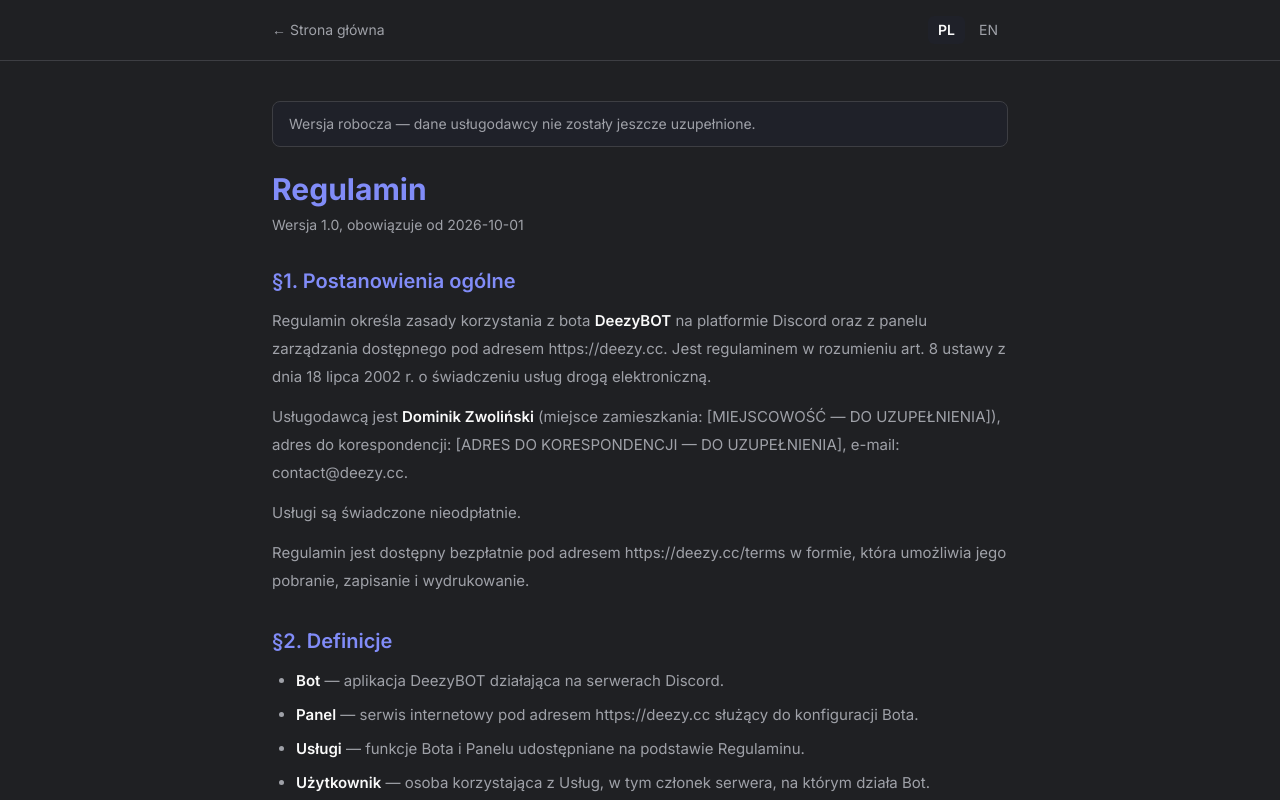
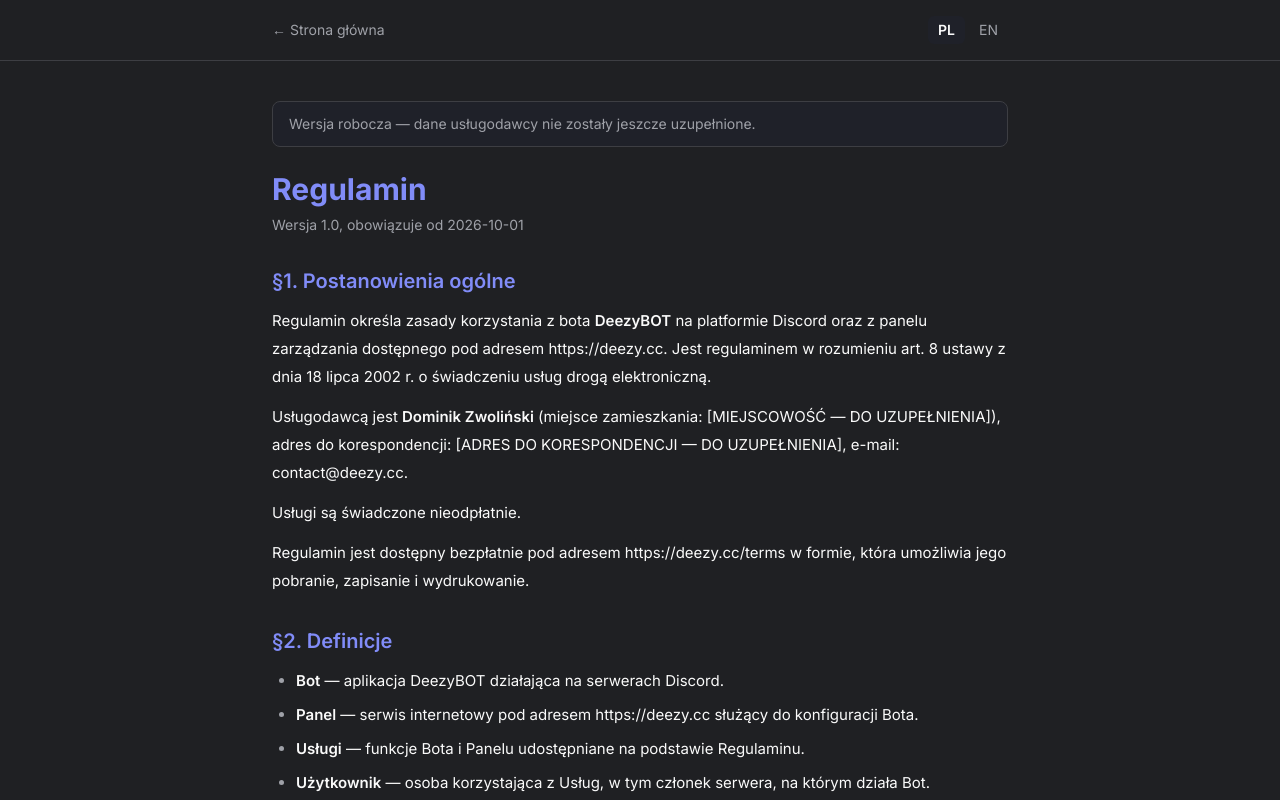
Before and after one commit to zwolinskidominik/DyzioBOT, a Next.js app in the folder dashboard-nextjs/: page /terms in a window 1280 px wide. Shown: the top 800 px of the page. Built offline with nearby package versions, Linux system fonts and the light colour scheme.

Commit message:
feat: brighter body text on the privacy policy and terms pages
Document body switches from the muted grey to the regular foreground colour for easier reading of long legal text. Header, footer and version line stay muted.

```diff
--- a/dashboard-nextjs/src/components/legal/LegalLayout.tsx
+++ b/dashboard-nextjs/src/components/legal/LegalLayout.tsx
@@ -68,7 +68,7 @@
         <p className="mt-2 text-sm text-muted-foreground">
           {t.version} {version}, {t.effective} {LEGAL.effectiveDate}
         </p>
-        <div className="mt-8 space-y-8 break-words text-[15px] leading-7 text-muted-foreground">{children}</div>
+        <div className="mt-8 space-y-8 break-words text-[15px] leading-7 text-foreground">{children}</div>
       </main>
 
       <footer className="border-t border-border">
```
